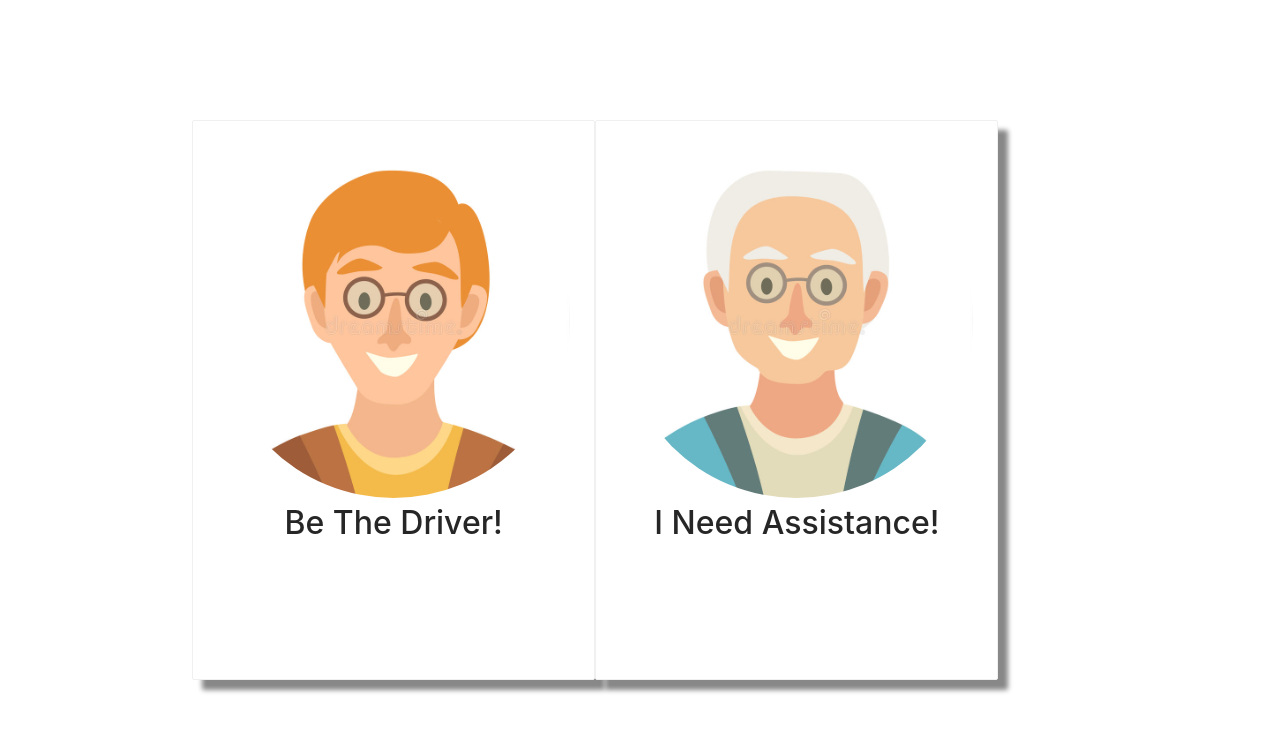
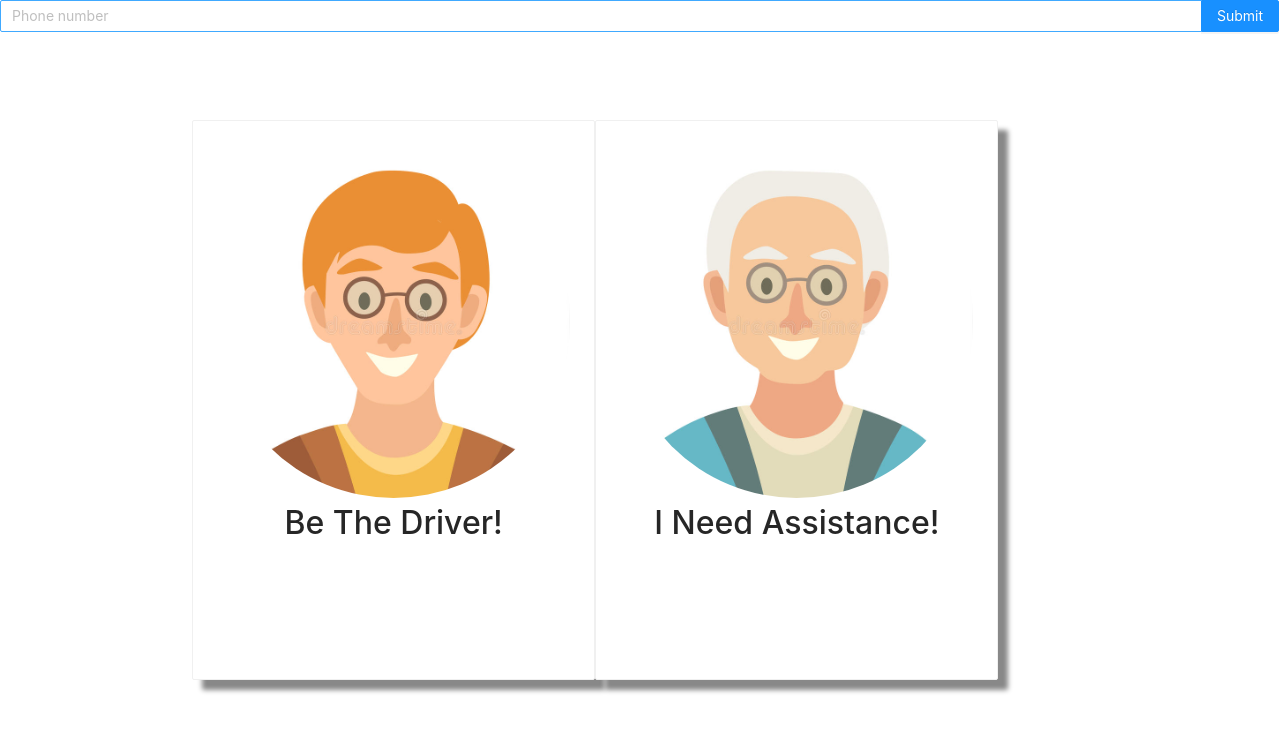
Before and after one commit to 15dani1/HackNow_FrontEnd, a React (Create React App) app: page / in a window 1280 px wide. Shown: the top 732 px of the page. Built offline with nearby package versions, Linux system fonts and the light colour scheme.

Commit message:
Account login working

```diff
--- a/src/FrontPage/index.tsx
+++ b/src/FrontPage/index.tsx
@@ -2,15 +2,19 @@ import React, { useState } from 'react';
 import oldMan from "../images/oldMan.jpg"
 import youngDude from "../images/youngdude.jpg"
 import './frontpage.css';
-import { Card } from 'antd';
+import { Card, Input, Button } from 'antd';
 import MapPage from '../mapPage';
+import axios from 'axios';
 import RequestPage from '../requestPage';
+
+const { Search } = Input;
 const FrontPage = () => {
     //const history = useHistory();
     //0 = frontpage, 1 = driverpage, 2 = requestpage
     const [page, setPage] = useState(0);
     const [userType, setUserType] = useState(false);
     const [phoneNumber, setPhoneNumber] = useState("");
+    const [name, setName] = useState("");
     const [address, setAddress] = useState("")
     const nextPage = () => {
         if (page == 0) {
@@ -32,9 +36,35 @@ const FrontPage = () => {
         setUserType(true);
         setPage(2);
     }
+    const handleLogin = () => {
+        axios.post("http://localhost:5000/account", {
+            query: `query($phoneNumber: String!) {
+                account(PhoneNumber: $phoneNumber){
+                    name
+                    address
+                    phoneNumber
+                }
+            }`,
+            variables: {
+                phoneNumber: phoneNumber
+            }
+        }, {
+            headers: {
+              'Content-Type': 'application/json'
+        }}).then(res => {
+            console.log(res.data)
+            setName(res.data.data.account.name);
+            setAddress(res.data.data.account.address);
+        });
+    }
     return (
         page === 0 ?
             <div>
+                <Search placeholder="Phone number" enterButton="Submit"
+                    value={phoneNumber}
+                    onChange={e => setPhoneNumber(e.target.value)}
+                    onSearch={handleLogin}
+                />
                 <div className="card-div">
                     <Card className="card-css" hoverable={true} onClick={handleClickMapPage}>
                         <img className="image-Card-CSS" src={youngDude} alt="Graphic of young person" />
@@ -46,7 +76,7 @@ const FrontPage = () => {
                     </Card>
                 </div>
             </div >
-            : page === 1 ? <MapPage />
+            : page === 1 ? <MapPage address={address}/>
                 : <RequestPage />
 
     )
--- a/src/mapPage/index.tsx
+++ b/src/mapPage/index.tsx
@@ -2,7 +2,7 @@ import React, { useState } from 'react';
 import MapSection from './mapSection';
 import CardSection from './cardSection';
 import './mappage.css'
-function MapPage() {
+function MapPage(props) {
     const [groceryLocs, setGroceryLocs] = useState([]);
     const [selectedStore, setSelectedStore] = useState();
     return (
@@ -11,7 +11,7 @@ function MapPage() {
                 <CardSection selectedStore={selectedStore} setSelectedStore={setSelectedStore} groceryLocs={groceryLocs}/>
             </div>
             <div className="mapSection">
-                <MapSection selectedStore={selectedStore} setSelectedStore={setSelectedStore} groceryLocs={groceryLocs} setGroceryLocs={setGroceryLocs}/>
+                <MapSection address={props.address} selectedStore={selectedStore} setSelectedStore={setSelectedStore} groceryLocs={groceryLocs} setGroceryLocs={setGroceryLocs}/>
             </div>
         </div>
     )
--- a/src/mapPage/mapSection.tsx
+++ b/src/mapPage/mapSection.tsx
@@ -42,7 +42,7 @@ export default function MapSection(props: any) {
     //https://medium.com/better-programming/animate-map-markers-using-mapbox-react-hooks-2f646a6301e
     return (
         <div>
-            <ProgressModal modalShow = {progressModalShow}/>
+            <ProgressModal address={props.address} modalShow = {progressModalShow}/>
             <Map
                 //Below comment needed to supress the style error (just a semantical issue)
                 // eslint-disable-next-line
--- a/src/mapPage/progressModal.tsx
+++ b/src/mapPage/progressModal.tsx
@@ -26,6 +26,7 @@ export default function ProgressModal(props: any) {
                     className="site-page-header"
                     title={step == 0 ? "Enter items" : (step == 1 ? "Awaiting delivery" : null)}
                 />
+                Your address is {props.address}
                 {step == 0 ? (<Form>
                             <Form.List name="items">
                                 {(fields, {add, remove}) => (
```
